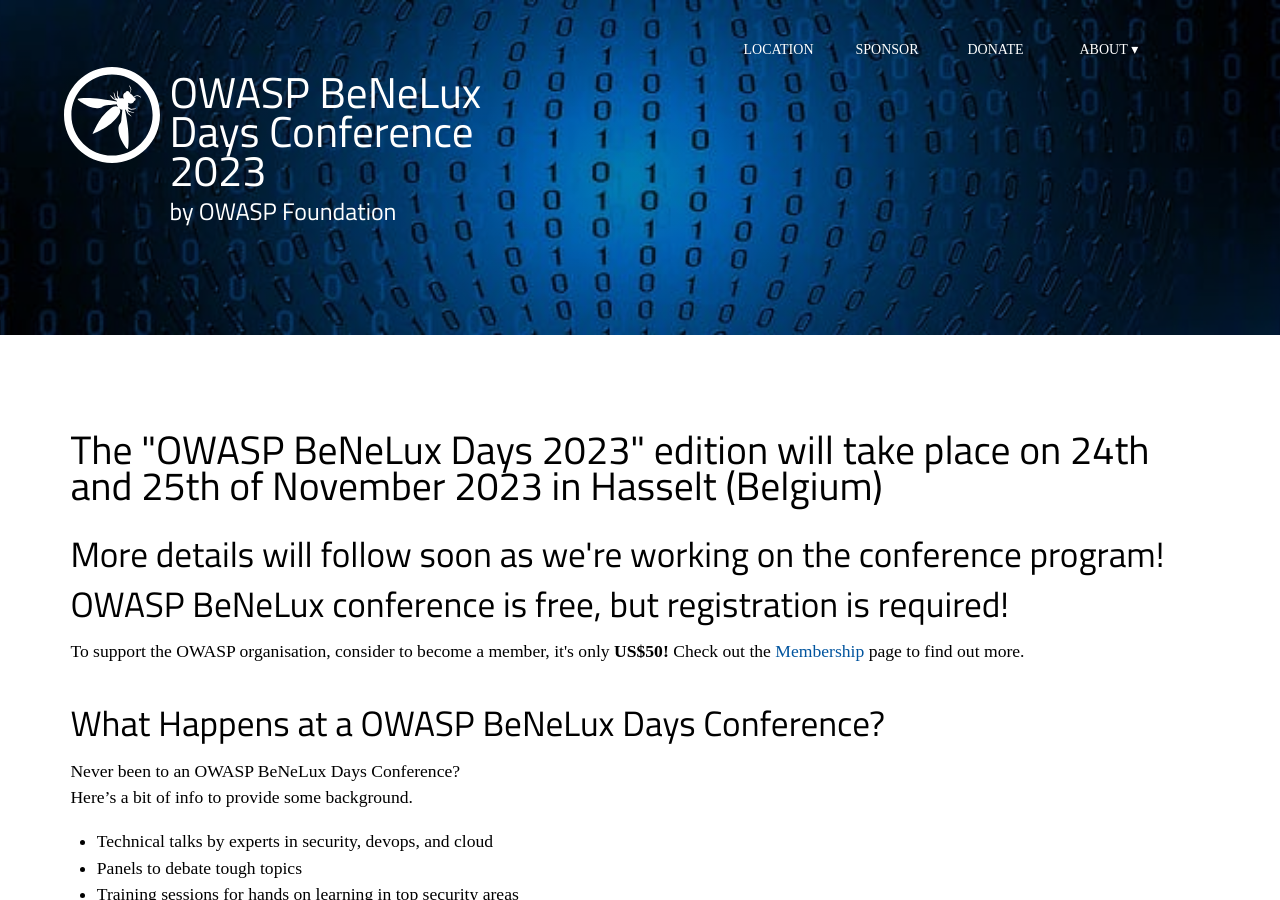
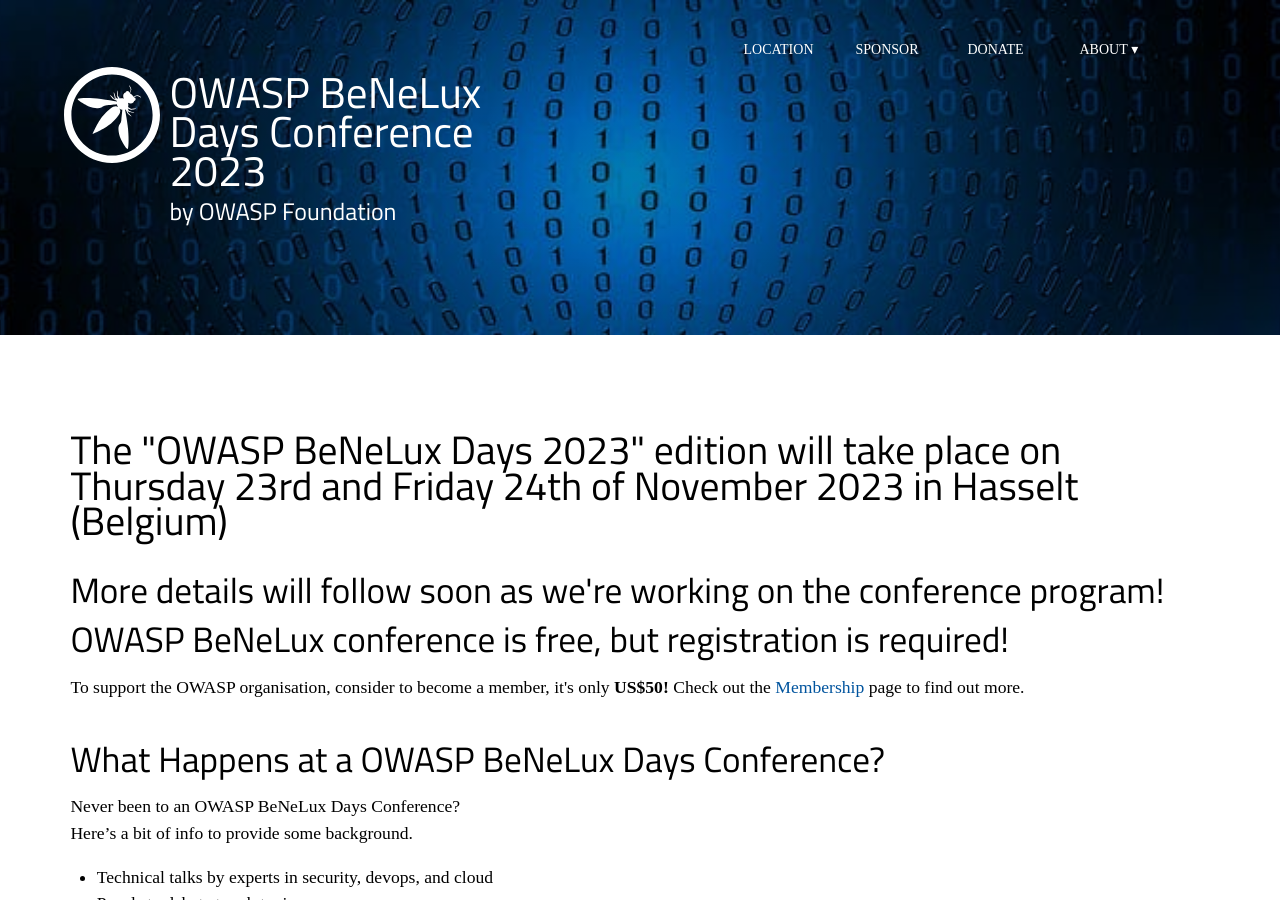
Before and after one commit to dm-17/Owasp-BeNeLux-Days-2023, a Jekyll site: the page built from index.html, in a window 1280 px wide and 900 px high. Built offline with Jekyll 4.4.1, drawn with Linux system fonts in a browser that asks for light colours; some web fonts are replaced.

Commit message:
fix wrong dates

```diff
--- a/index.html
+++ b/index.html
@@ -6,7 +6,7 @@
 <section class="punch">
 
 <br><br>
-<h1>The "OWASP BeNeLux Days 2023" edition will take place on 24th and 25th of November 2023 in Hasselt (Belgium)</h1>
+<h1>The "OWASP BeNeLux Days 2023" edition will take place on Thursday 23rd and Friday 24th of November 2023 in Hasselt (Belgium)</h1>
 <br>
 <h2>More details will follow soon as we're working on the conference program!</h2>
 
```
